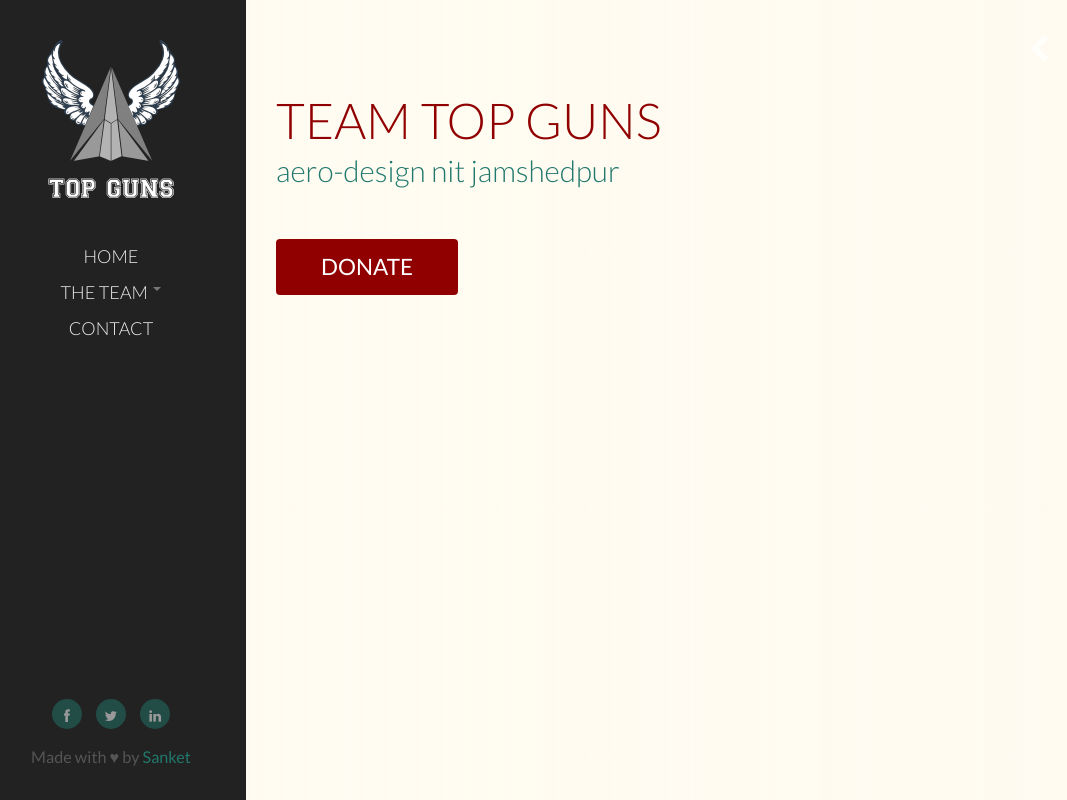
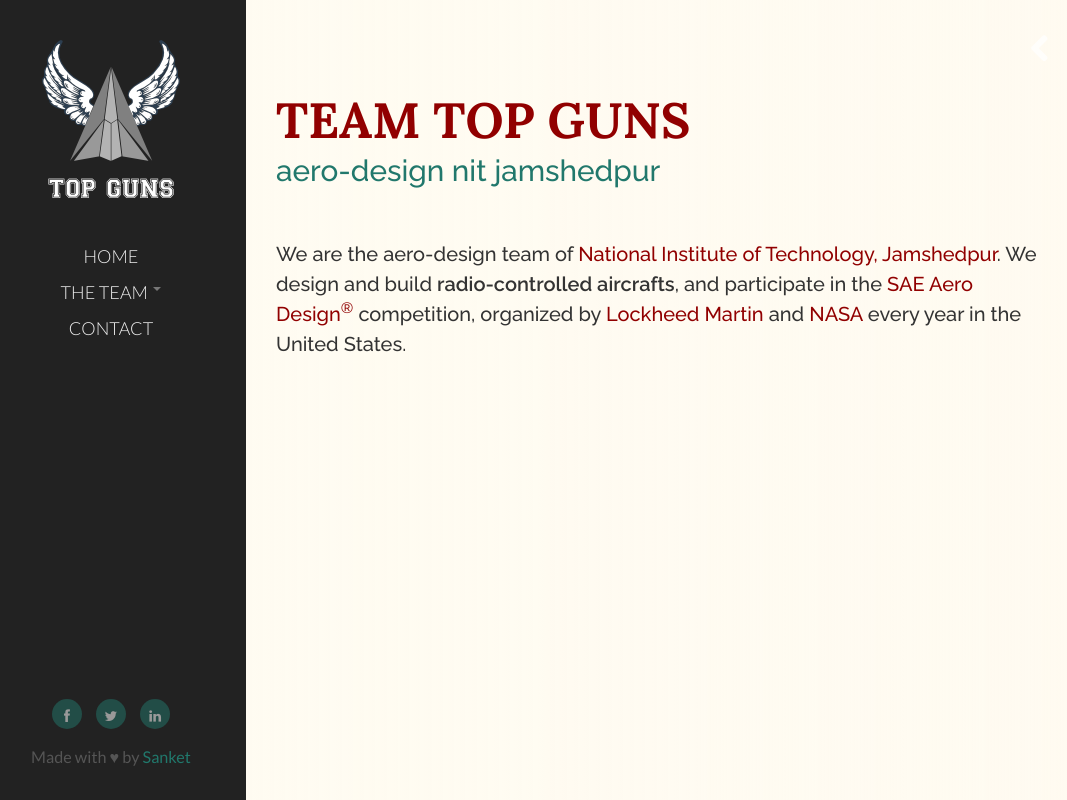
Before and after one commit to sanketsaurav/topguns.co.in, a Flask app: page / in a window 1280 px wide. Shown: the whole page, without its empty margins (24-1091 px from the left). Run offline with Flask 2, Linux system fonts and the light colour scheme; some libraries are stand-ins or nearby versions.

Commit message:
Fixed templating. Added content. Added gitignore.

```diff
--- a/app.py
+++ b/app.py
@@ -4,7 +4,7 @@
 
 @app.route('/')
 def homepage():
-	return render_template('index.html')
+	return render_template('home.html')
 
 if __name__ == '__main__':
 	app.run(debug=True)
--- /dev/null
+++ b/static/css/custom.css
@@ -0,0 +1,18 @@
+@import url(http://fonts.googleapis.com/css?family=Lora:700);
+@import url(http://fonts.googleapis.com/css?family=Raleway:500,600);
+
+h1.section-title {
+	font-family: 'Lora', serif;
+}
+
+h3.section-title {
+	font-family: 'Raleway', sans-serif;
+}
+.section-title small {
+	font-family: 'Raleway', sans-serif;
+}
+.section-desc {
+	font-size: 20px;
+	font-family: 'Raleway', sans-serif;
+	line-height: 1.5;
+}
--- a/templates/index.html
+++ b/templates/base.html
@@ -7,9 +7,10 @@
     <meta charset="utf-8">
     <title>Team Top Guns - AeroDesign NIT Jamshedpur</title>
     <meta content="width=device-width, initial-scale=1.0" name="viewport">
-    <meta content="" name="description">
-    <meta content="elemind.com" name="author">
+    <meta content="Team Top Guns - AeroDesign NIT Jamshedpur" name="description">
+    <meta content="Sanket Saurav <sanket@campushash.com>" name="author">
     <link href="/static/css/style.css" rel="stylesheet">
+    <link href="/static/css/custom.css" rel="stylesheet">
     <script src="/static/js/libs/modernizr.min.js"></script>
     <link href="ico/favicon.ico" rel="shortcut icon">
     <link href="ico/apple-touch-icon.png" rel="apple-touch-icon">
@@ -26,7 +27,7 @@
                             <a class="btn btn-navbar" data-target=".nav-collapse" data-toggle="collapse">
                                 <i class="icon-reorder"></i>
                             </a>
-                            <a class="brand span2" href="index.html">
+                            <a class="brand span2" href="/">
                                 <img alt="" src="/static/img/logo_t.png">
                             </a>
                             <nav class="nav-collapse collapse">
@@ -45,7 +46,7 @@
                                             <li class="nav-portfolio-item"><a href="portfolio-item.html">5.0</a></li>
                                         </ul>
                                     </li>
-                                    <li class="nav-contact"><a href="contact.html">Contact</a></li>
+                                    <li class="nav-contact"><a href="/contact">Contact</a></li>
                                 </ul>
                             </nav>
                         </div><!-- /navbar-inner -->
@@ -79,17 +80,7 @@
 		<span class="cbp-binext"></span>
 	</div>
 
-	<section class="section-content section-intro" id="section-intro">
-		<div class="row">
-			<div class="span6">
-				<h1 class="section-title">
-					Team Top Guns
-					<small>Aero-Design NIT Jamshedpur</small>
-				</h1>
-				<p><a href="features.html" class="btn btn-primary btn-large">Donate</a></p>
-			</div>
-		</div>
-	</section>
+	{%block content%}{%endblock content%}
 
 
             </div><!-- /main span9 -->
@@ -98,8 +89,8 @@
     </div><!-- /container -->
 
     <script src="/static/js/libs/jquery.min.js"></script>
-    <script src="http://maps.google.com/maps/api/js?sensor=true"></script>
-    <script src="/static/js/libs/jquery.ui.map.min.js"></script>
+    <!--<script src="http://maps.google.com/maps/api/js?sensor=true"></script>-->
+    <!--<script src="/static/js/libs/jquery.ui.map.min.js"></script>-->
     <script src="/static/bootstrap/js/bootstrap.min.js"></script>
     <script src="/static/js/libs/jquery.imagesloaded.min.js"></script>
     <script src="/static/js/libs/cbpBGSlideshow.min.js"></script>
--- /dev/null
+++ b/templates/home.html
@@ -0,0 +1,21 @@
+{%extends "base.html"%}
+
+{%block content%}
+<section class="section-content section-intro" id="section-intro">
+	<div class="row">
+		<div class="span8">
+			<h1 class="section-title">
+				Team Top Guns
+				<small>Aero-Design NIT Jamshedpur</small>
+			</h1>
+			<p class="section-desc">
+				We are the aero-design team of <a href="http://nitjsr.ac.in">National Institute of Technology, Jamshedpur</a>. We design and build
+				<strong>radio-controlled aircrafts</strong>, and participate in the
+				<a href="#">SAE Aero Design<sup>&reg;</sup></a> competition, organized
+				by <a href="#">Lockheed Martin</a> and <a href="#">NASA</a> every year
+				in the United States.
+			</p>
+		</div>
+	</div>
+</section>
+{%endblock content%}
```
Also changed, not shown: 1 other file.
